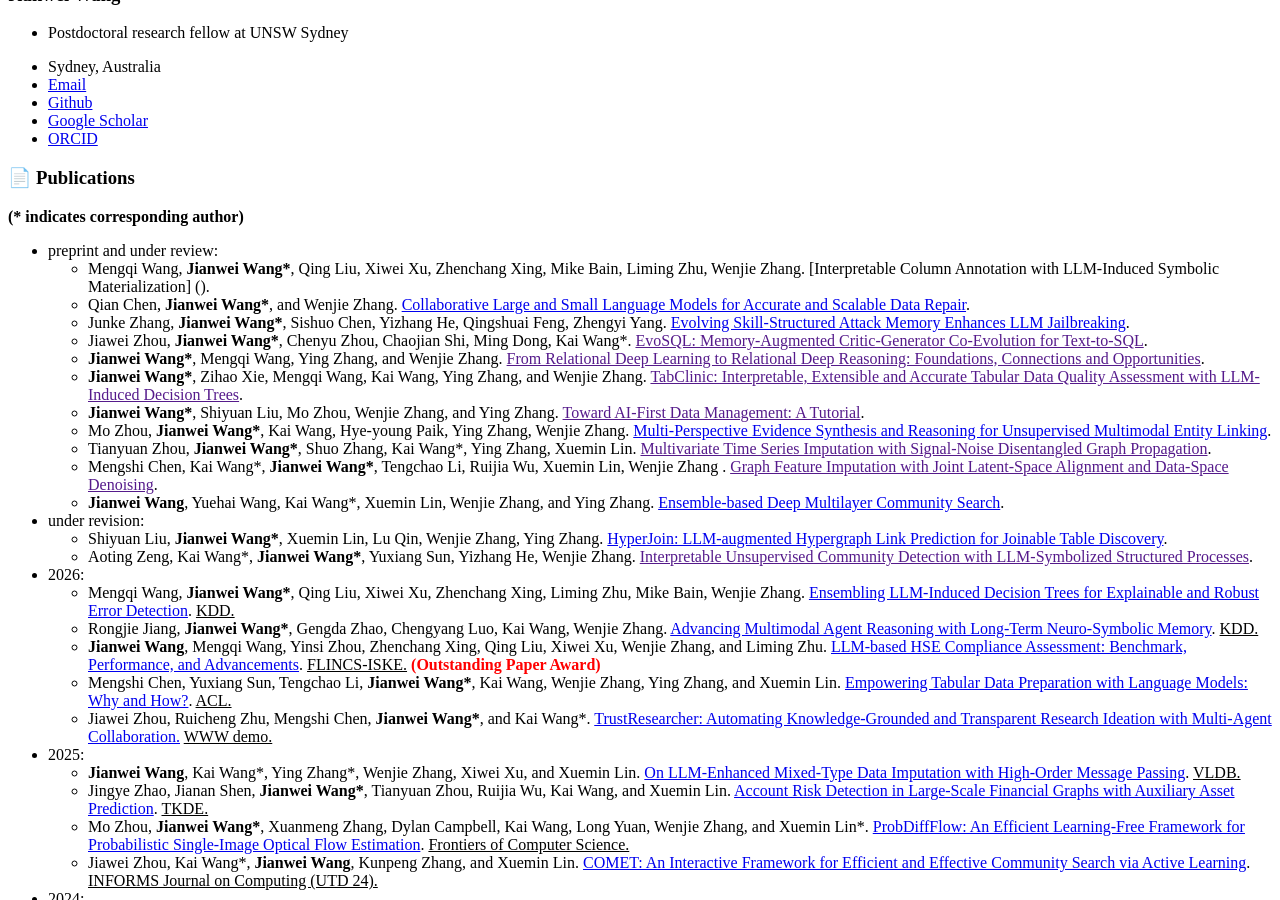
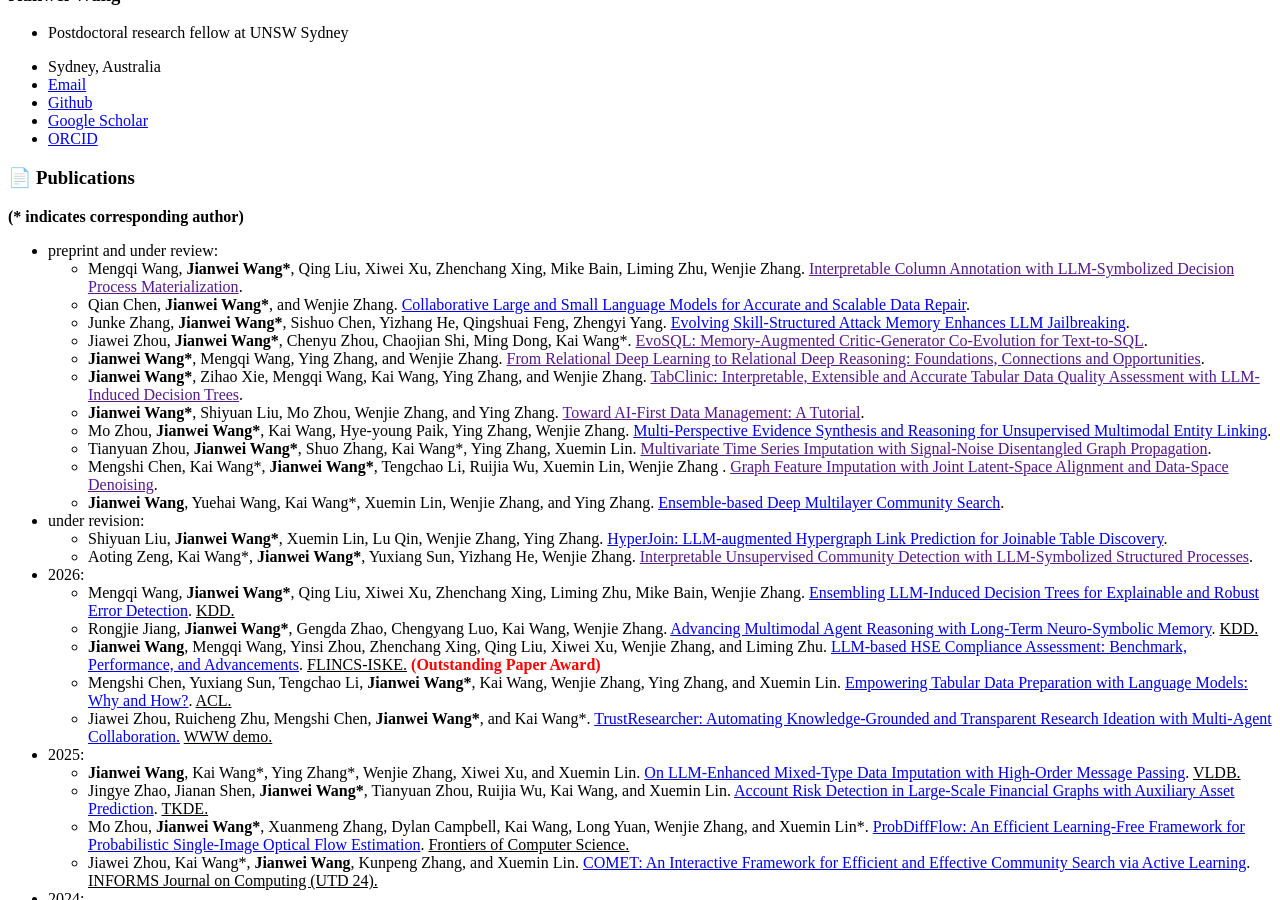
Before and after one commit to jianwei-cse/jianwei-cse.github.io, a Jekyll site: the page built from _pages/includes/publications.md, in a window 1280 px wide and 900 px high, scrolled down 1521 px. Built offline with Jekyll 4.4.1, drawn with Linux system fonts in a browser that asks for light colours; our own code applies the rules of GitHub Pages for plain Markdown files; a script bundle is joined from its source files by our own code.

Commit message:
update publication

```diff
--- a/_pages/includes/publications.md
+++ b/_pages/includes/publications.md
@@ -3,7 +3,7 @@
 **(* indicates corresponding author)**
 
 * preprint and under review:
-  + Mengqi Wang, **Jianwei Wang\***, Qing Liu, Xiwei Xu, Zhenchang Xing, Mike Bain, Liming Zhu, Wenjie Zhang. [Interpretable Column Annotation with LLM-Induced Symbolic Materialization] ().
+  + Mengqi Wang, **Jianwei Wang\***, Qing Liu, Xiwei Xu, Zhenchang Xing, Mike Bain, Liming Zhu, Wenjie Zhang. [Interpretable Column Annotation with LLM-Symbolized Decision Process Materialization]().
   + Qian Chen, **Jianwei Wang\***, and Wenjie Zhang. [Collaborative Large and Small Language Models for Accurate and Scalable Data Repair](https://arxiv.org/pdf/2606.17582v1).
   + Junke Zhang, **Jianwei Wang\***, Sishuo Chen, Yizhang He, Qingshuai Feng, Zhengyi Yang. [Evolving Skill-Structured Attack Memory Enhances LLM Jailbreaking](https://arxiv.org/abs/2605.29237).
   + Jiawei Zhou, **Jianwei Wang\***, Chenyu Zhou, Chaojian Shi, Ming Dong, Kai Wang\*. [EvoSQL: Memory-Augmented Critic-Generator Co-Evolution for Text-to-SQL]().
```
